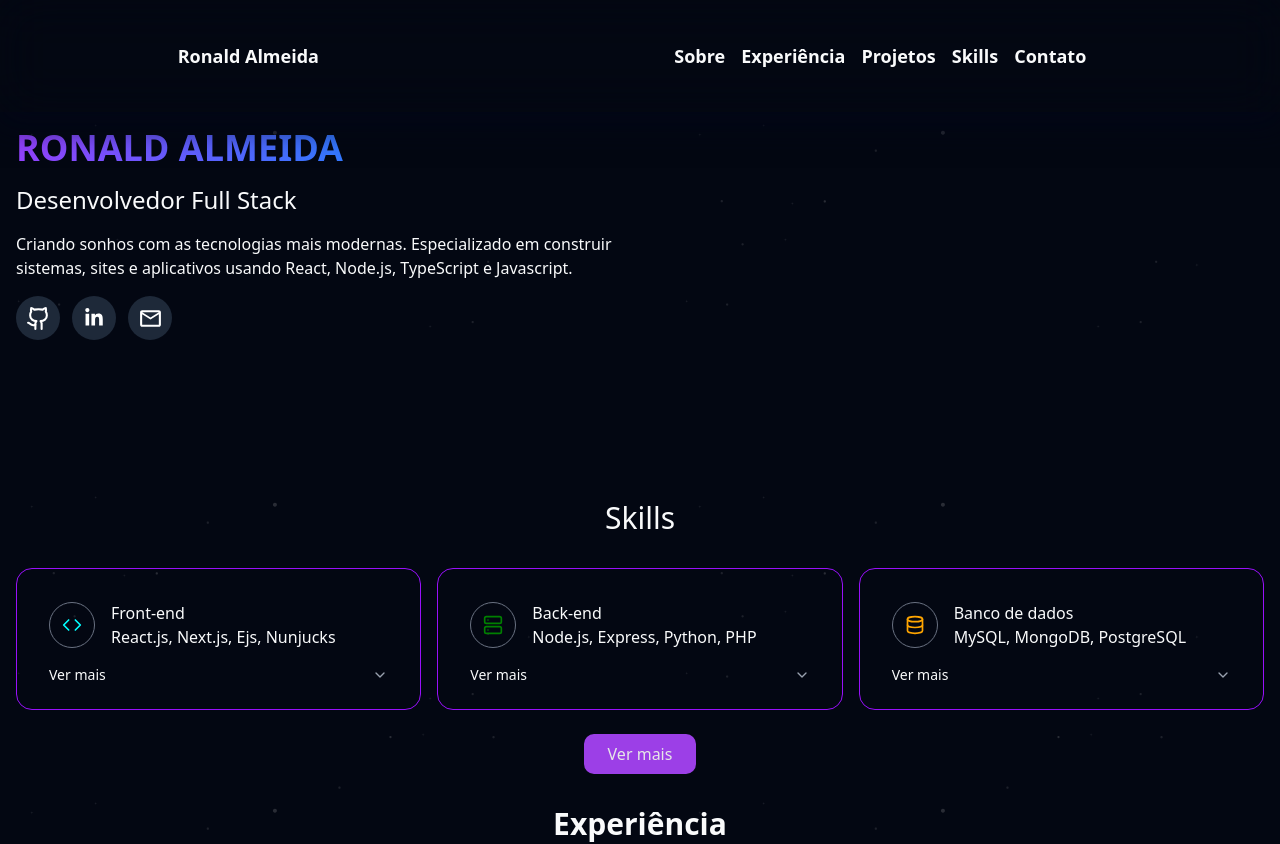
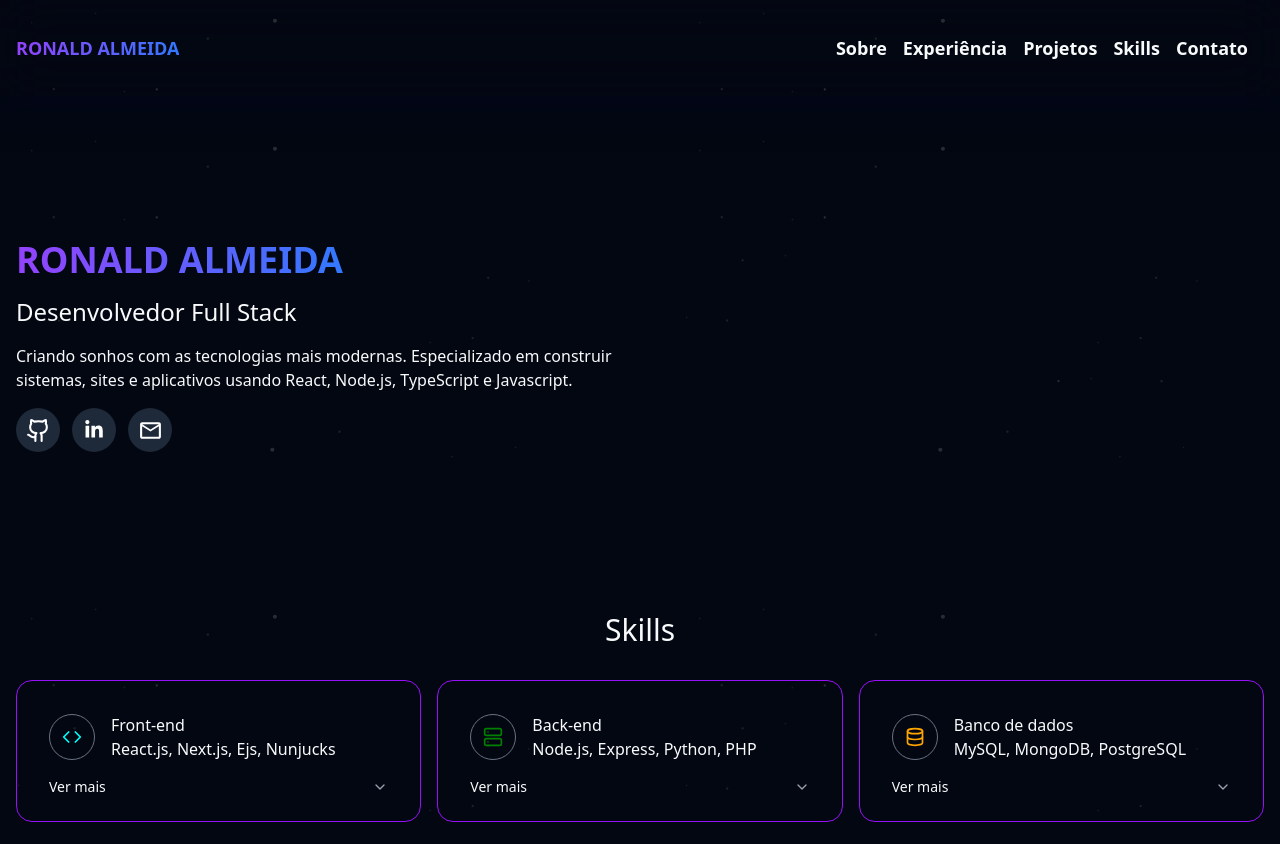
Before and after one commit to Ronald785/ronald-almeida, a Next.js app: page / in a window 1280 px wide. Shown: the top 844 px of the page. Built offline with nearby package versions, Linux system fonts and the light colour scheme.

Commit message:
Update home and nav components

```diff
--- a/src/app/components/home.tsx
+++ b/src/app/components/home.tsx
@@ -5,7 +5,10 @@ import { MdOutlineEmail } from "react-icons/md";
 
 export default function Home() {
     return (
-        <section className="max-w-7xl m-auto bg-1 grid grid-cols-1 md:grid-cols-2 gap-1 stars p-4 sm:mb-32">
+        <section
+            id="home"
+            className="pt-28 max-w-7xl m-auto bg-1 grid grid-cols-1 md:grid-cols-2 gap-1 stars p-4 sm:mb-32 sm:mt-32"
+        >
             <div className="flex flex-col justify-center items-center md:items-start">
                 <h1 className="text-3xl md:text-4xl font-extrabold">
                     Ronald Almeida
--- a/src/app/components/nav.tsx
+++ b/src/app/components/nav.tsx
@@ -2,31 +2,43 @@ import Link from "next/link";
 
 export default function Nav() {
     return (
-        <>
-            <div className="h-28 flex justify-around text-center backdrop-blur-xl shadow-custom font-bold text-lg">
+        <section className="fixed w-full top-0 backdrop-blur-xl shadow-custom">
+            <div className="max-w-7xl m-auto p-4 h-24 flex justify-between text-center text-lg">
                 <ul className="flex justify-center items-center">
-                    <li className="cursor-pointer">
-                        <Link href={"/"}>Ronald Almeida</Link>
+                    <li className="cursor-pointer title">
+                        <Link href={"#home"} className="font-extrabold">
+                            Ronald Almeida
+                        </Link>
                     </li>
                 </ul>
                 <ul className="flex items-center">
                     <li className="cursor-pointer mr-4">
-                        <Link href={"#about"}>Sobre</Link>
+                        <Link href={"#about"} className="font-bold">
+                            Sobre
+                        </Link>
                     </li>
                     <li className="cursor-pointer mr-4">
-                        <Link href={"#experience"}>Experiência</Link>
+                        <Link href={"#experience"} className="font-bold">
+                            Experiência
+                        </Link>
                     </li>
                     <li className="cursor-pointer mr-4">
-                        <Link href={"/projects"}>Projetos</Link>
+                        <Link href={"#projects"} className="font-bold">
+                            Projetos
+                        </Link>
                     </li>
                     <li className="cursor-pointer mr-4">
-                        <Link href={"/projects"}>Skills</Link>
+                        <Link href={"#skills"} className="font-bold">
+                            Skills
+                        </Link>
                     </li>
                     <li className="cursor-pointer mr-4">
-                        <Link href={"/contact"}>Contato</Link>
+                        <Link href={"#contact"} className="font-bold">
+                            Contato
+                        </Link>
                     </li>
                 </ul>
             </div>
-        </>
+        </section>
     );
 }
--- a/src/app/globals.css
+++ b/src/app/globals.css
@@ -48,7 +48,8 @@
     box-shadow: rgb(2, 6, 23) 0px 10px 30px 1px;
 }
 
-h1 {
+h1,
+.title {
     /* background: linear-gradient(
         to bottom,
         rgb(101, 143, 233) 0%,
```
